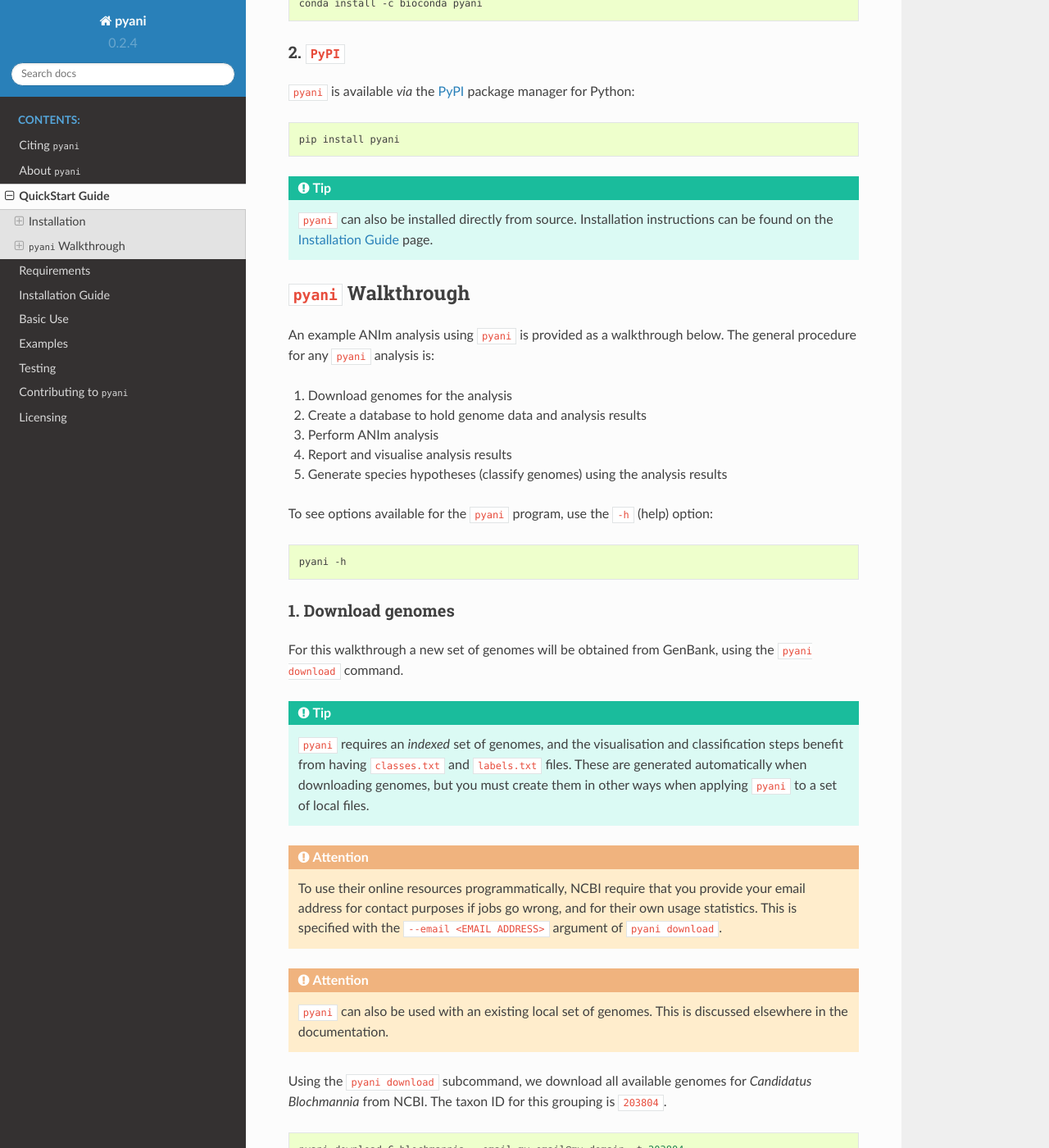
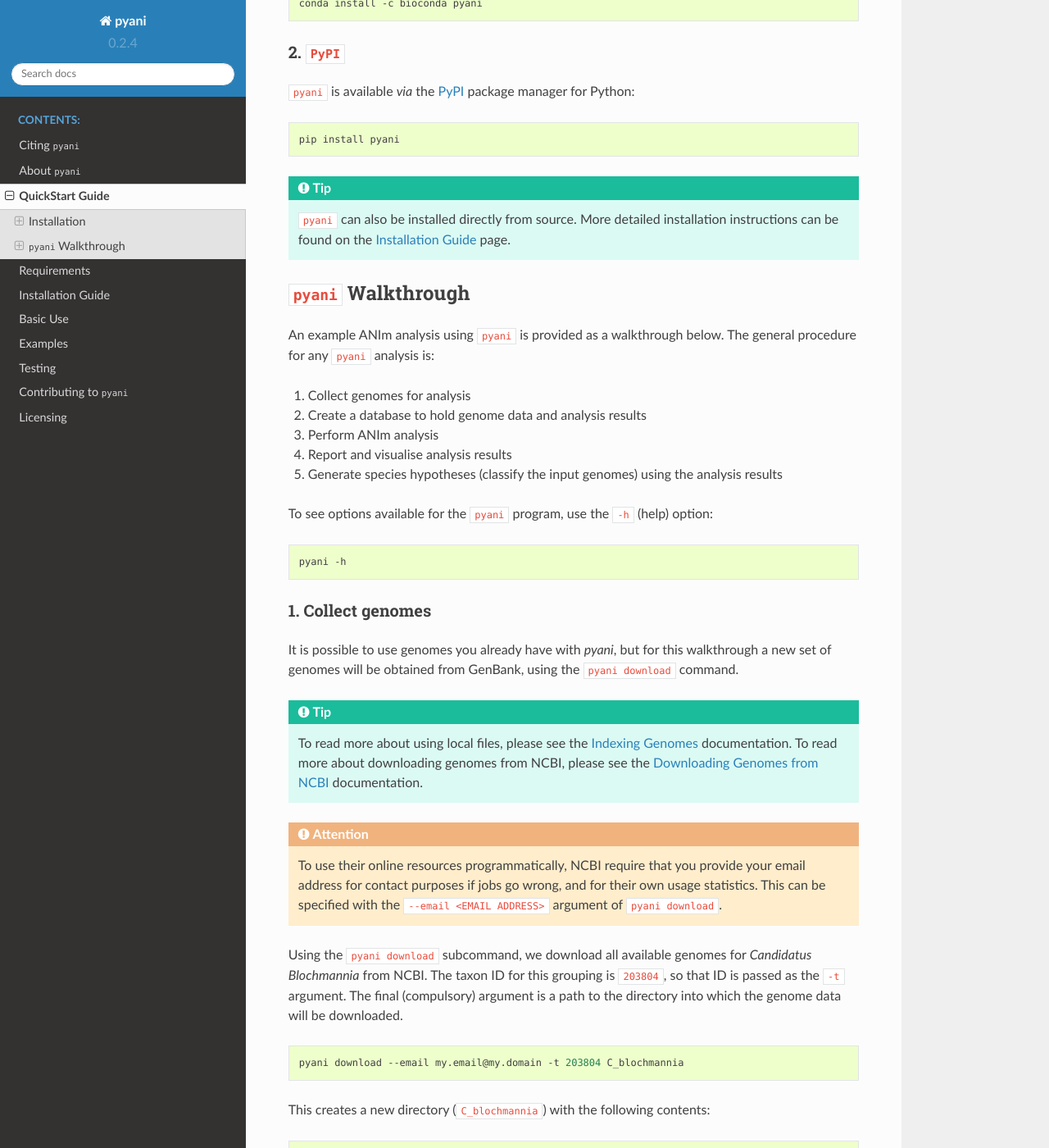
Before and after one commit to widdowquinn/pyani, a Sphinx documentation site: the page built from docs/quickstart.rst, in a window 1280 px wide and 1400 px high, scrolled down 405 px. Shown: the whole window at 82% size. Built offline with Sphinx 7.4.7 and the Read the Docs theme 2.0.0, drawn with Linux system fonts in a browser that asks for light colours; some of the changed text lies outside the part shown.

Commit message:
extend walkthrogh documentation

```diff
--- /dev/null
+++ b/docs/createdb.rst
@@ -0,0 +1,5 @@
+.. _pyani-createdb:
+
+===================================
+Creating a Local ``pyani`` Database
+===================================
--- /dev/null
+++ b/docs/download.rst
@@ -0,0 +1,5 @@
+.. _pyani-download:
+
+=============================
+Downloading Genomes from NCBI
+=============================
--- /dev/null
+++ b/docs/indexing.rst
@@ -0,0 +1,5 @@
+.. _pyani-indexing:
+
+================
+Indexing Genomes
+================
--- a/docs/quickstart.rst
+++ b/docs/quickstart.rst
@@ -32,7 +32,7 @@
     pip install pyani
 
 .. TIP::
-    ``pyani`` can also be installed directly from source. Installation instructions can be found on the :ref:`pyani-installation` page.
+    ``pyani`` can also be installed directly from source. More detailed installation instructions can be found on the :ref:`pyani-installation` page.
 
 
 ---------------------
@@ -41,11 +41,11 @@
 
 An example ANIm analysis using ``pyani`` is provided as a walkthrough below. The general procedure for any ``pyani`` analysis is:
 
-1. Download genomes for the analysis
+1. Collect genomes for analysis
 2. Create a database to hold genome data and analysis results
 3. Perform ANIm analysis
 4. Report and visualise analysis results
-5. Generate species hypotheses (classify genomes) using the analysis results
+5. Generate species hypotheses (classify the input genomes) using the analysis results
 
 
 To see options available for the ``pyani`` program, use the ``-h``
@@ -55,26 +55,23 @@
 
     pyani -h
 
-^^^^^^^^^^^^^^^^^^^
-1. Download genomes
-^^^^^^^^^^^^^^^^^^^
+^^^^^^^^^^^^^^^^^^
+1. Collect genomes
+^^^^^^^^^^^^^^^^^^
 
-For this walkthrough a new set of genomes will be obtained from GenBank, using the ``pyani download`` command.
+It is possible to use genomes you already have with `pyani`, but for this walkthrough a new set of genomes will be obtained from GenBank, using the ``pyani download`` command.
 
 .. TIP::
-    ``pyani`` requires an *indexed* set of genomes, and the visualisation and classification steps benefit from having ``classes.txt`` and ``labels.txt`` files. These are generated automatically when downloading genomes, but you must create them in other ways when applying ``pyani`` to a set of local files.
+    To read more about using local files, please see the :ref:`pyani-indexing` documentation. To read more about downloading genomes from NCBI, please see the :ref:`pyani-download` documentation.
 
 .. ATTENTION::
-    To use their online resources programmatically, NCBI require that you provide your email address for contact purposes if jobs go wrong, and for their own usage statistics. This is specified with the ``--email <EMAIL ADDRESS>`` argument of ``pyani download``.
+    To use their online resources programmatically, NCBI require that you provide your email address for contact purposes if jobs go wrong, and for their own usage statistics. This can be specified with the ``--email <EMAIL ADDRESS>`` argument of ``pyani download``.
 
-.. ATTENTION::
-    ``pyani`` can also be used with an existing local set of genomes. This is discussed elsewhere in the documentation.
-
-Using the ``pyani download`` subcommand, we download all available genomes for *Candidatus Blochmannia* from NCBI. The taxon ID for this grouping is ``203804``.
+Using the ``pyani download`` subcommand, we download all available genomes for *Candidatus Blochmannia* from NCBI. The taxon ID for this grouping is ``203804``, so that ID is passed as the ``-t`` argument. The final (compulsory) argument is a path to the directory into which the genome data will be downloaded.
 
 .. code-block:: bash
 
-    pyani download C_blochmannia --email my.email@my.domain -t 203804
+    pyani download --email my.email@my.domain -t 203804 C_blochmannia
 
 This creates a new directory (``C_blochmannia``) with the following contents:
 
@@ -90,7 +87,7 @@
     ├── classes.txt
     └── labels.txt
 
-Each downloaded genome is represented by four files: the genome sequence (expanded: ``.fna``, compressed: ``.fna.gz``), an NCBI hashes file (``_hashes.txt``) and an MD5 hash of the genome sequence file (``.md5``).
+Each downloaded genome is represented by four files: the genome sequence (expanded: ``*.fna``, compressed: ``*.fna.gz``), an NCBI hashes file (``*_hashes.txt``) and an MD5 hash of the genome sequence file (``*.md5``).
 
 Two additional files are created:
 
@@ -101,20 +98,22 @@
 2. Create database
 ^^^^^^^^^^^^^^^^^^
 
-``pyani`` uses a database to store genome data and analysis results. For this walkthrough, we create a new, empty database by executing the command:
+``pyani`` uses a local `SQLite3`_ database to store genome data and analysis results. For this walkthrough, we create a new, empty database by executing the command:
 
 .. code-block:: bash
 
     pyani createdb
 
 .. TIP::
-    This creates a new database in the default location (``.pyani/pyanidb``), but the name and location of this database can be controlled with the ``pyani createdb`` command, and specified in each of the subsequent commands.
+    This creates the new database in a default location (``.pyani/pyanidb``), but the name and location of this database can be controlled with the ``pyani createdb`` command (see the :ref:`pyani-createdb` documentation), and a particular database can be specified in each of the subsequent commands.
 
 ^^^^^^^^^^^^^^^^^^^^^^^^
 3. Conduct ANIm analysis
 ^^^^^^^^^^^^^^^^^^^^^^^^
 
-We run ANIm on the downloaded genomes, by issuing the command:
+We can run ANIm on the downloaded genomes, by specifying first the directory containing the genome data (here, ``C_blochmannia``)then the path to a directory which will contain the analysis results (``C_blochmannia_ANIm`` for this walkthrough.
+
+We also provide a name for the analysis (``--name``, for later human-readable reference), with optional files defining labels for each genome to be used when plotting output (``--labels``) and a set of classes to which each genome belongs (``--classes``) for downstream analysis.:
 
 .. code-block:: bash
 
@@ -122,7 +121,7 @@
         --name "C. blochmannia run 1" \
         --labels C_blochmannia/labels.txt --classes C_blochmannia/classes.txt
 
-This will run an ANIm analysis on the genomes in the ``C_blochmannia`` directory. The analysis results will be stored in the database we created earlier, identified by the name ``C. blochmannia run 1``. The comparison files will be written to the ``C_blochmannia_ANIm`` directory.
+This will run an ANIm analysis on the genomes in the ``C_blochmannia`` directory. Analysis results will be stored in the database we created earlier (``.pyani/pyanidb``), where they will be identified by the name ``C. blochmannia run 1``. The comparison result files will be written to the ``C_blochmannia_ANIm`` directory.
 
 
 ^^^^^^^^^^^^^^^^^^^^^^^^^^^^^^^^^^^^^^^^^^
```
Also changed, not shown: other parts of docs/quickstart.rst (+4 -3 lines), docs/basic_use.rst (+8 -0 lines), docs/index.rst (+3 -7 lines).
